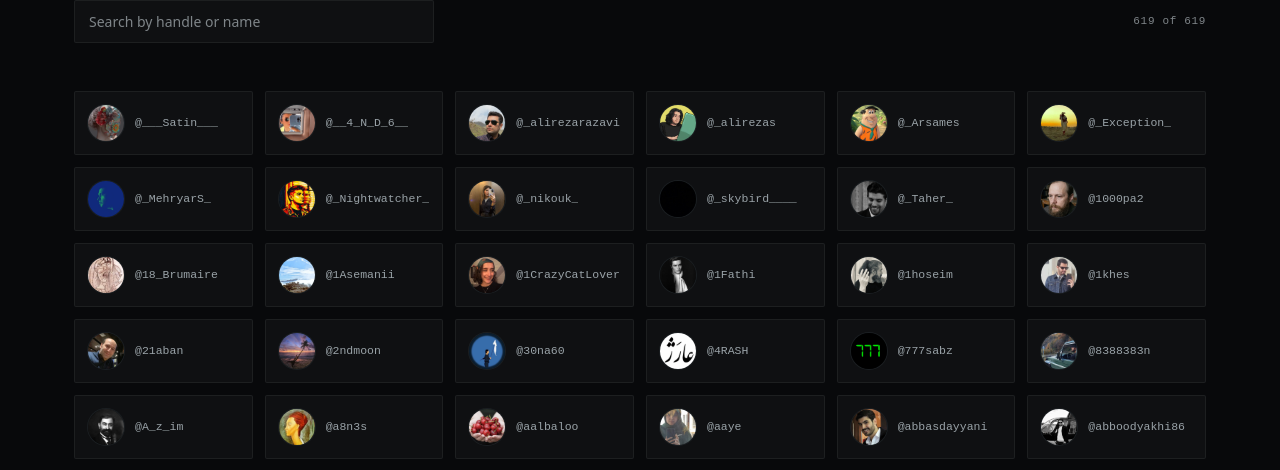
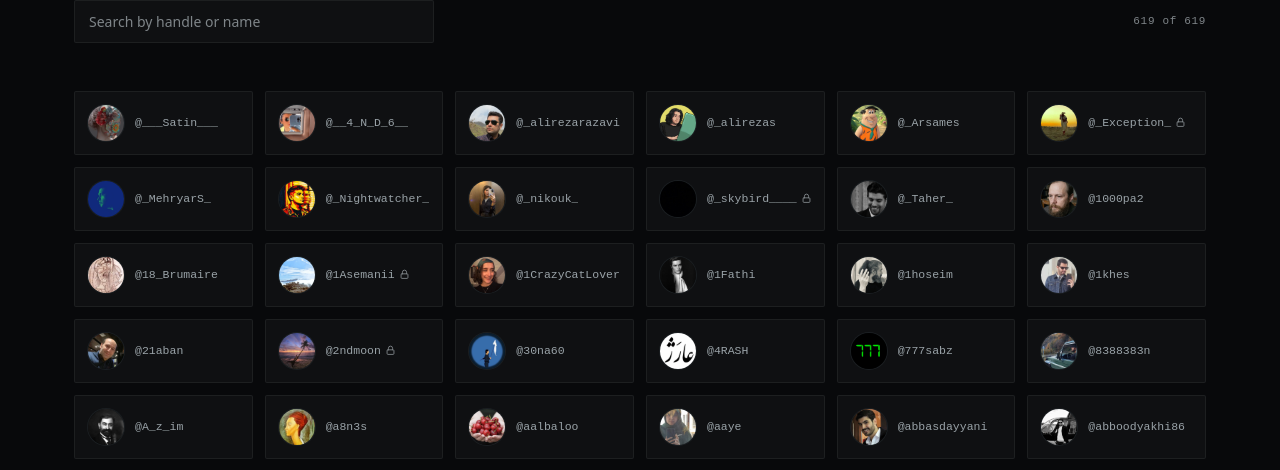
Before and after one commit to twitterusers/twitterusers.github.io, a React (Vite) app: page / in a window 1280 px wide. Shown: the part 310-780 px from the top of the page. Built offline with nearby package versions, Linux system fonts and the light colour scheme.

Commit message:
Add files via upload

```diff
--- a/public/data/users.json
+++ b/public/data/users.json
@@ -17,7 +17,8 @@
   {
     "handle": "1Asemanii",
     "displayName": "sky",
-    "joined": "January 2012"
+    "joined": "January 2012",
+    "isPrivate": true
   },
   {
     "handle": "1CrazyCatLover",
@@ -61,7 +62,8 @@
   {
     "handle": "2ndmoon",
     "displayName": "2ndmoon",
-    "joined": "December 2007"
+    "joined": "December 2007",
+    "isPrivate": true
   },
   {
     "handle": "30na60",
@@ -106,7 +108,8 @@
   {
     "handle": "_alirezarazavi",
     "displayName": "Alireza Razavi",
-    "joined": "April 2009"
+    "joined": "April 2009",
+    "isPrivate": true
   },
   {
     "handle": "_alirezas",
@@ -129,7 +132,8 @@
   {
     "handle": "_Exception_",
     "displayName": "Sarah",
-    "joined": "November 2010"
+    "joined": "November 2010",
+    "isPrivate": true
   },
   {
     "handle": "_MehryarS_",
@@ -159,7 +163,8 @@
   {
     "handle": "_skybird____",
     "displayName": "skybird",
-    "joined": "May 2009"
+    "joined": "May 2009",
+    "isPrivate": true
   },
   {
     "handle": "_Taher_",
--- a/src/components/Icons.tsx
+++ b/src/components/Icons.tsx
@@ -125,6 +125,23 @@ export const DeviceIcon: FC<SVGProps<SVGSVGElement>> = (props) => (
   </svg>
 );
 
+/** Padlock glyph marking a private/protected account. */
+export const LockIcon: FC<SVGProps<SVGSVGElement>> = (props) => (
+  <svg
+    viewBox="0 0 24 24"
+    fill="none"
+    stroke="currentColor"
+    strokeWidth={2}
+    strokeLinecap="round"
+    strokeLinejoin="round"
+    aria-hidden="true"
+    {...props}
+  >
+    <rect x="4.5" y="10.5" width="15" height="10" rx="2" />
+    <path d="M7.5 10.5V7a4.5 4.5 0 0 1 9 0v3.5" />
+  </svg>
+);
+
 export const GitHubIcon: FC<SVGProps<SVGSVGElement>> = (props) => (
   <svg viewBox="0 0 24 24" fill="currentColor" aria-hidden="true" {...props}>
     <path
--- a/src/components/UserCard.tsx
+++ b/src/components/UserCard.tsx
@@ -6,6 +6,7 @@ import {
   VerifiedIcon,
   PencilIcon,
   DeviceIcon,
+  LockIcon,
   XLogoIcon,
   ArchiveLogoIcon,
 } from "./Icons";
@@ -58,7 +59,12 @@ export const UserCard: FC<UserCardProps> = ({
       <div className="user-card-top">
         <Avatar user={user} baseUrl={baseUrl} />
         <div className="user-text">
-          <div className="user-handle">@{user.handle}</div>
+          <div className="user-handle">
+            @{user.handle}
+            {user.isPrivate && (
+              <LockIcon className="private-badge" aria-label="Private account" />
+            )}
+          </div>
           {expanded && (
             <div className="user-name">
               {user.displayName}
@@ -75,8 +81,15 @@ export const UserCard: FC<UserCardProps> = ({
           user.joined ||
           user.verifiedSince ||
           user.usernameChangeSummary ||
-          user.connectedVia) && (
+          user.connectedVia ||
+          user.isPrivate) && (
           <div className="user-card-meta">
+            {user.isPrivate && (
+              <div className="user-meta-row">
+                <LockIcon className="user-meta-icon" />
+                Private account
+              </div>
+            )}
             {user.location && (
               <div className="user-meta-row">
                 <LocationIcon className="user-meta-icon" />
--- a/src/models/XUser.ts
+++ b/src/models/XUser.ts
@@ -19,6 +19,8 @@ export interface XUserRecord {
   usernameChangesLastOn?: string;
   /** Optional client/device string, e.g. "United States App Store". */
   connectedVia?: string;
+  /** Whether this account is set to private/protected on X. */
+  isPrivate?: boolean;
 }
 
 /**
@@ -35,6 +37,7 @@ export class XUser {
   readonly usernameChanges?: number;
   readonly usernameChangesLastOn?: string;
   readonly connectedVia?: string;
+  readonly isPrivate?: boolean;
 
   /** Extension expected for locally supplied avatars, see public/images/users/README.md */
   private static readonly imageExtension = "webp";
@@ -49,6 +52,7 @@ export class XUser {
       typeof record.usernameChanges === "number" ? record.usernameChanges : undefined;
     this.usernameChangesLastOn = record.usernameChangesLastOn?.trim() || undefined;
     this.connectedVia = record.connectedVia?.trim() || undefined;
+    this.isPrivate = record.isPrivate === true;
   }
 
   /** The live profile on X, e.g. https://x.com/jfjfj */
--- a/src/styles/app.css
+++ b/src/styles/app.css
@@ -306,6 +306,16 @@
   overflow: hidden;
   text-overflow: ellipsis;
   white-space: nowrap;
+  display: flex;
+  align-items: center;
+  gap: 4px;
+}
+
+.private-badge {
+  width: 11px;
+  height: 11px;
+  flex-shrink: 0;
+  color: var(--text-3);
 }
 
 .user-card-meta {
```
